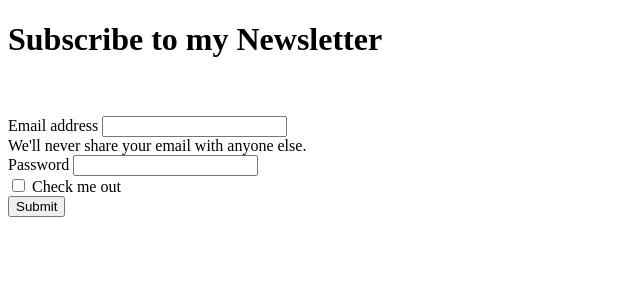
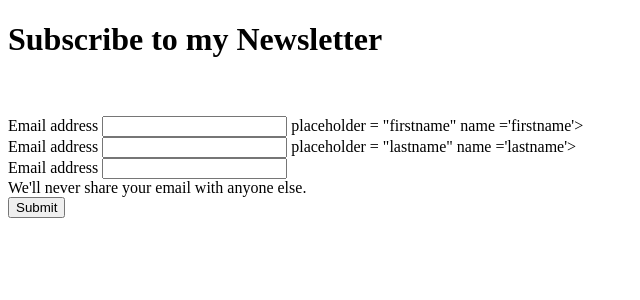
Before and after one commit to Agnes-Kalunda/flaskloginpractise, a Flask app: page /subscribe in a window 1280 px wide. Shown: the part 96-396 px from the top of the page, without its empty margins (0-640 px from the left). Run offline with Flask 2, Linux system fonts and the light colour scheme.

Commit message:
edited form

```diff
--- a/templates/subscribe.html
+++ b/templates/subscribe.html
@@ -10,17 +10,28 @@
      <form>
         <div class="mb-3">
           <label for="exampleInputEmail1" class="form-label">Email address</label>
-          <input type="email" class="form-control" id="exampleInputEmail1" aria-describedby="emailHelp">
-          <div id="emailHelp" class="form-text">We'll never share your email with anyone else.</div>
+          <input type="text" class="form-control" id="exampleInputEmail1" aria-describedby="emailHelp">
+         placeholder = "firstname"  name ='firstname'>
+
         </div>
+
+
         <div class="mb-3">
-          <label for="exampleInputPassword1" class="form-label">Password</label>
-          <input type="password" class="form-control" id="exampleInputPassword1">
-        </div>
-        <div class="mb-3 form-check">
-          <input type="checkbox" class="form-check-input" id="exampleCheck1">
-          <label class="form-check-label" for="exampleCheck1">Check me out</label>
-        </div>
+            <label for="exampleInputEmail1" class="form-label">Email address</label>
+            <input type="text" class="form-control" id="exampleInputEmail1" aria-describedby="emailHelp">
+            placeholder = "lastname"  name ='lastname'>
+
+          </div>
+
+
+
+          <div class="mb-3">
+            <label for="exampleInputEmail1" class="form-label">Email address</label>
+            <input type="email" class="form-control" id="exampleInputEmail1" aria-describedby="emailHelp">
+            <div id="emailHelp" class="form-text">We'll never share your email with anyone else.</div>
+          </div>
+
+
         <button type="submit" class="btn btn-primary">Submit</button>
       </form>
 
```
